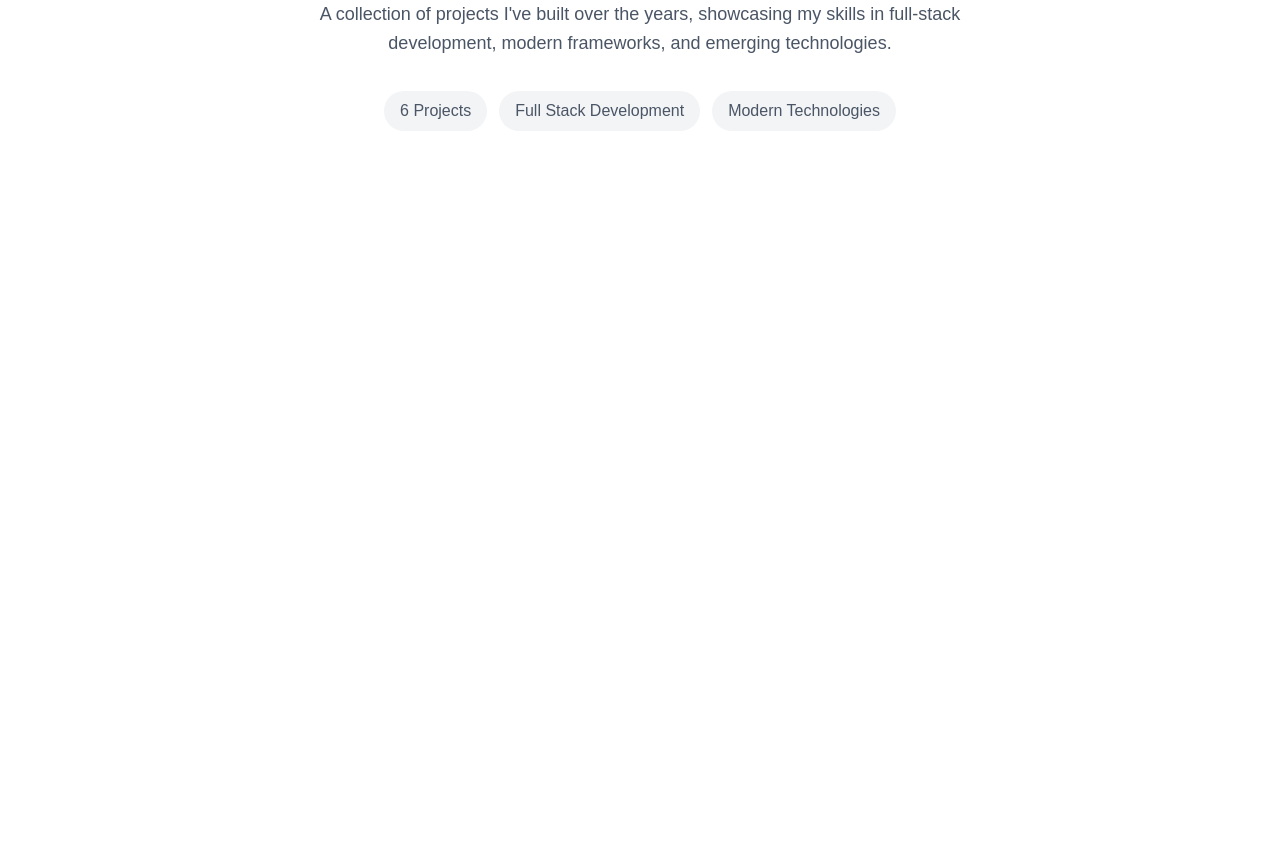
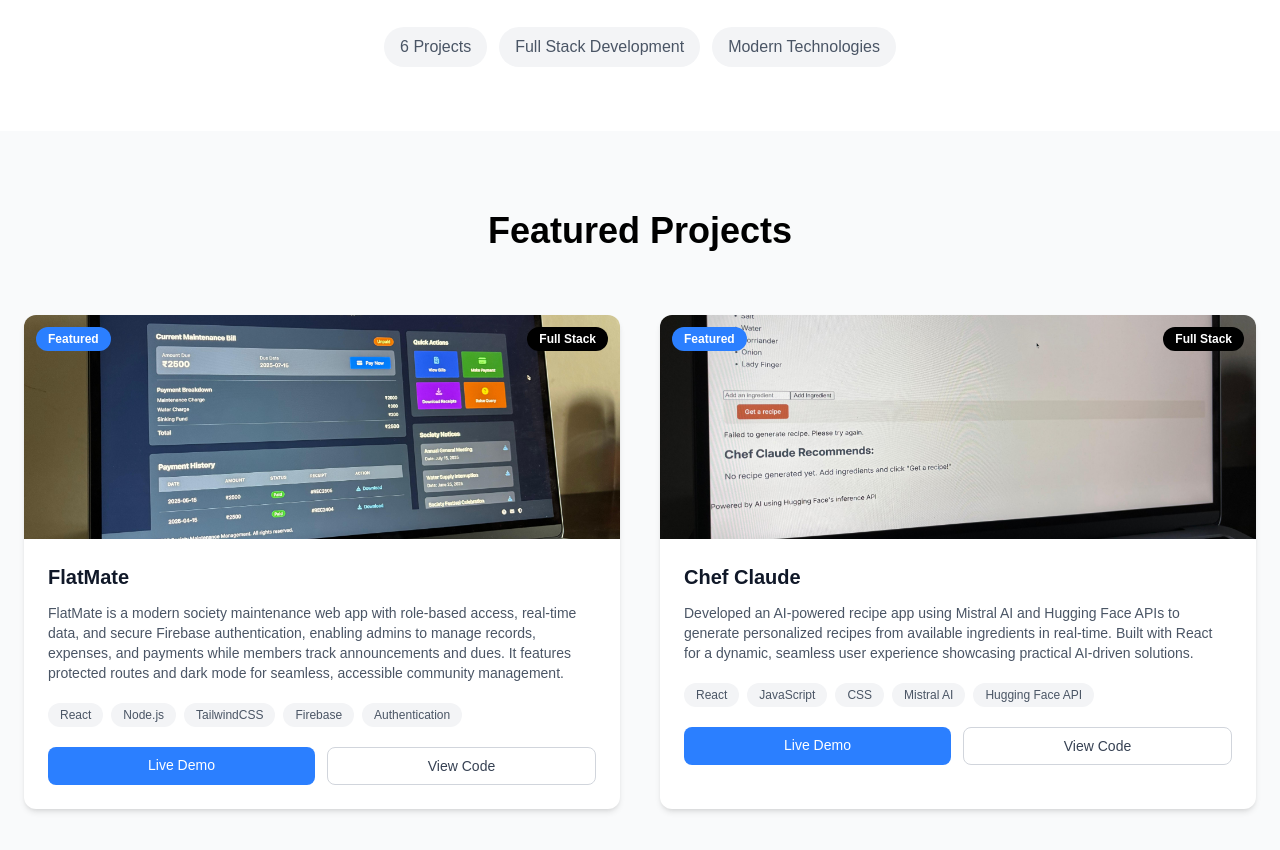
Before and after one commit to deven065/Portfolio-Website, a Next.js app: page /projects in a window 1280 px wide. Shown: the part 280-1130 px from the top of the page. Before the commit the page ends 800 px from the top, so only its background shows below. Built offline with nearby package versions, Linux system fonts and the light colour scheme.

Commit message:
Add FeaturedProjects component with project showcase and links

```diff
--- /dev/null
+++ b/src/app/Components/Projects/FeaturedProjects.tsx
@@ -0,0 +1,112 @@
+"use client";
+import Image from "next/image";
+import React from "react";
+
+const projects = [
+  {
+    id: 1,
+    title: "FlatMate",
+    description:
+      "FlatMate is a modern society maintenance web app with role‑based access, real‑time data, and secure Firebase authentication, enabling admins to manage records, expenses, and payments while members track announcements and dues. It features protected routes and dark mode for seamless, accessible community management.",
+    image: "/FlatMate.jpeg",
+    tech: ["React", "Node.js", "TailwindCSS", "Firebase", "Authentication"],
+    featured: true,
+    tag: "Full Stack",
+    liveLink: "https://your-live-demo-link.com",
+    codeLink: "https://github.com/deven065/FlatMate.git",
+  },
+  {
+    id: 2,
+    title: "Chef Claude",
+    description:
+      "Developed an AI-powered recipe app using Mistral AI and Hugging Face APIs to generate personalized recipes from available ingredients in real-time. Built with React for a dynamic, seamless user experience showcasing practical AI-driven solutions.",
+    image: "/Chef-claude.jpeg",
+    tech: ["React", "JavaScript", "CSS", "Mistral AI", "Hugging Face API"],
+    featured: true,
+    tag: "Full Stack",
+    liveLink: "https://chef-ai-sigma.vercel.app/",
+    codeLink: "https://github.com/deven065/chef-ai.git",
+  },
+];
+
+const FeaturedProjects: React.FC = () => {
+  return (
+    <section className="bg-gray-50 pt-20 pb-20 min-h-screen px-6">
+      {/* Section Title */}
+      <h2 className="text-3xl sm:text-4xl font-bold text-center mb-16">
+        Featured Projects
+      </h2>
+
+      {/* Projects Grid */}
+      <div className="grid md:grid-cols-2 gap-10 max-w-7xl mx-auto">
+        {projects.map((project) => (
+          <div
+            key={project.id}
+            className="bg-white rounded-xl shadow-md overflow-hidden hover:shadow-xl transition relative"
+          >
+            {/* Image with Badges */}
+            <div className="relative">
+              <Image
+                src={project.image}
+                alt={project.title}
+                width={600}
+                height={300}
+                className="w-full h-56 object-cover"
+              />
+              {project.featured && (
+                <span className="absolute top-3 left-3 bg-blue-500 text-white text-xs font-semibold px-3 py-1 rounded-full">
+                  Featured
+                </span>
+              )}
+              <span className="absolute top-3 right-3 bg-black text-white text-xs font-semibold px-3 py-1 rounded-full">
+                {project.tag}
+              </span>
+            </div>
+
+            {/* Content */}
+            <div className="p-6">
+              <h3 className="text-xl font-bold text-gray-900 mb-3">
+                {project.title}
+              </h3>
+              <p className="text-gray-600 text-sm mb-5">{project.description}</p>
+
+              {/* Tech Stack Badges */}
+              <div className="flex flex-wrap gap-2 mb-5">
+                {project.tech.map((tech, index) => (
+                  <span
+                    key={index}
+                    className="bg-gray-100 text-gray-600 text-xs px-3 py-1 rounded-full"
+                  >
+                    {tech}
+                  </span>
+                ))}
+              </div>
+
+              {/* Buttons */}
+              <div className="flex gap-3">
+                <a
+                  href={project.liveLink}
+                  target="_blank"
+                  rel="noopener noreferrer"
+                  className="flex-1 bg-blue-500 text-white text-sm py-2 rounded-lg text-center hover:bg-blue-600 transition"
+                >
+                  Live Demo
+                </a>
+                <a
+                  href={project.codeLink}
+                  target="_blank"
+                  rel="noopener noreferrer"
+                  className="flex-1 border border-gray-300 text-gray-700 text-sm py-2 rounded-lg text-center hover:bg-gray-100 transition"
+                >
+                  View Code
+                </a>
+              </div>
+            </div>
+          </div>
+        ))}
+      </div>
+    </section>
+  );
+};
+
+export default FeaturedProjects;
--- a/src/app/Components/Projects/Page.tsx
+++ /dev/null
@@ -1,11 +0,0 @@
-import ProjectsHero from "./ProjectsHero";
-
-const Page = () => {
-  return (
-    <main className="max-w-7xl mx-auto px-4 py-16">
-      <ProjectsHero />
-    </main>
-  );
-};
-
-export default Page;
--- a/src/app/projects/page.tsx
+++ b/src/app/projects/page.tsx
@@ -1,7 +1,11 @@
-import ProjectsComponent from "../Components/Projects/Page";
+import ProjectsHero from "../Components/Projects/ProjectsHero";
+import FeaturedProjects from "../Components/Projects/FeaturedProjects";
 
 export default function ProjectsPage() {
-    return (
-        <ProjectsComponent />
-    )
+  return (
+    <>
+      <ProjectsHero />
+      <FeaturedProjects />
+    </>
+  );
 }
```
Also changed, not shown: public/Chef-claude.jpeg (added), public/FlatMate.jpeg (added).
